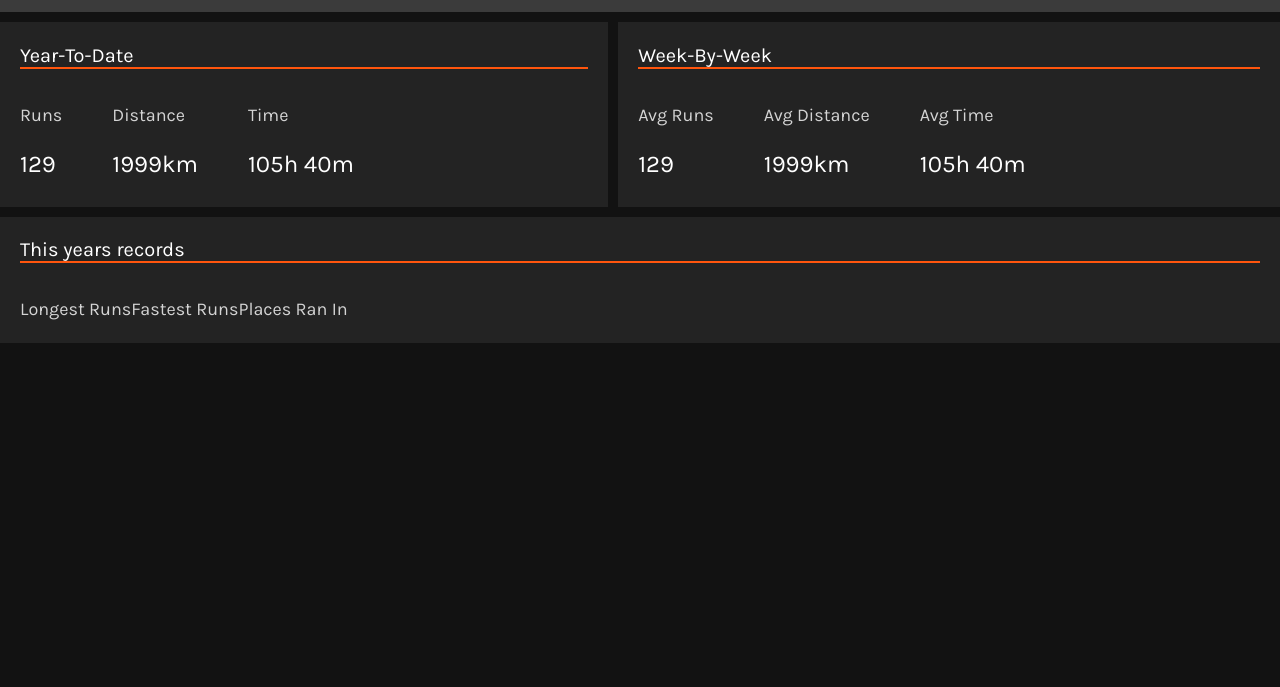
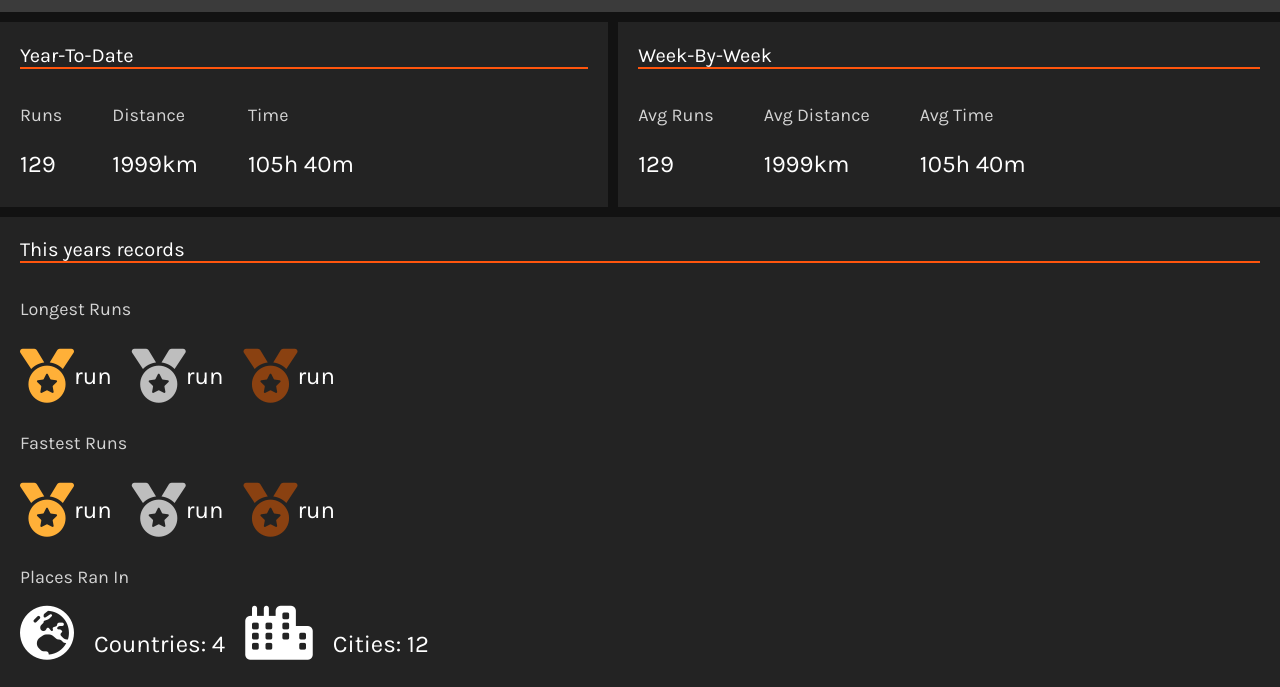
Before and after one commit to TMahy/strava_api_project, a plain HTML site: page index.html in a window 1280 px wide. Shown: the part 125-812 px from the top of the page. Drawn offline with Linux system fonts and the light colour scheme.

Commit message:
Basic styling finished

```diff
--- a/index.html
+++ b/index.html
@@ -63,12 +63,50 @@
                 <div class="section_data  year_best_data">
                     <div class="section_data_item">
                         <h3 class="section_data_title">Longest Runs</h3>
+                        <div class="podium">
+                            <div class="podium_item">
+                                <i class="fa-solid fa-medal"></i>
+                                <p>run</p>
+                            </div>
+                            <div class="podium_item">
+                                <i class="fa-solid fa-medal"></i>
+                                <p>run</p>
+                            </div>
+                            <div class="podium_item">
+                                <i class="fa-solid fa-medal"></i>
+                                <p>run</p>
+                            </div>
+                        </div>
                     </div>
                     <div class="section_data_item">
                         <h3 class="section_data_title">Fastest Runs</h3>
+                        <div class="podium">
+                            <div class="podium_item">
+                                <i class="fa-solid fa-medal"></i>
+                                <p>run</p>
+                            </div>
+                            <div class="podium_item">
+                                <i class="fa-solid fa-medal"></i>
+                                <p>run</p>
+                            </div>
+                            <div class="podium_item">
+                                <i class="fa-solid fa-medal"></i>
+                                <p>run</p>
+                            </div>
+                        </div>
                     </div>
-                    <div class="section_data_item">
+                    <div class="section_data_item places_ran">
                         <h3 class="section_data_title">Places Ran In</h3>
+                        <div class="places_data">
+                            <div class="section_data_item countries">
+                                <i class="fa-solid fa-earth-europe"></i>
+                                <p>Countries: 4</p>
+                            </div>
+                            <div class="section_data_item cities">
+                                <i class="fa-solid fa-city"></i>
+                                <p>Cities: 12</p>
+                            </div>
+                        </div>
                     </div>
                 </div>
             </div>
--- a/style.css
+++ b/style.css
@@ -6,6 +6,10 @@
     --font-color-1: #FFFFFF;
     --font-color-2: #d4d4d4;
     --custom-orange: #ff550d;
+
+    --icon-gold: #ffb038;
+    --icon-silver: #bebebe;
+    --icon-bronze: #8a4111;
 }
 
 *{
@@ -62,6 +66,7 @@ h1, h2{
     display: flex;
     flex-wrap: wrap;
     align-items: center;
+
 }
 
 .section_data_title{
@@ -106,5 +111,49 @@ h1, h2{
 .year_best_data{
     display: flex;
     flex-wrap: wrap;
+    flex-direction: column;
     align-items: first baseline;
 }
+
+/* Podium Stylings */
+
+.year_best_data>.section_data_item{
+    width: 100%;
+}
+
+.podium{
+    display: flex;
+    flex-wrap: wrap;
+    flex-direction: row;
+    justify-content: flex-start;
+    gap: 20px;
+}
+
+.podium_item{
+    display: flex;
+    flex-direction: row;
+    align-items: center;
+}
+
+.podium_item:nth-child(1) > i{
+    color: var(--icon-gold)
+}
+.podium_item:nth-child(2) > i{
+    color: var(--icon-silver)
+}.podium_item:nth-child(3) > i{
+    color: var(--icon-bronze)
+}
+
+.places_data{
+    display: flex;
+    flex-direction: row;
+    align-items: baseline;
+    justify-content: flex-start;
+    gap: 20px;
+}
+
+.places_data>.section_data_item{
+    display: flex;
+    flex-direction: row;
+    gap: 20px
+}
```
